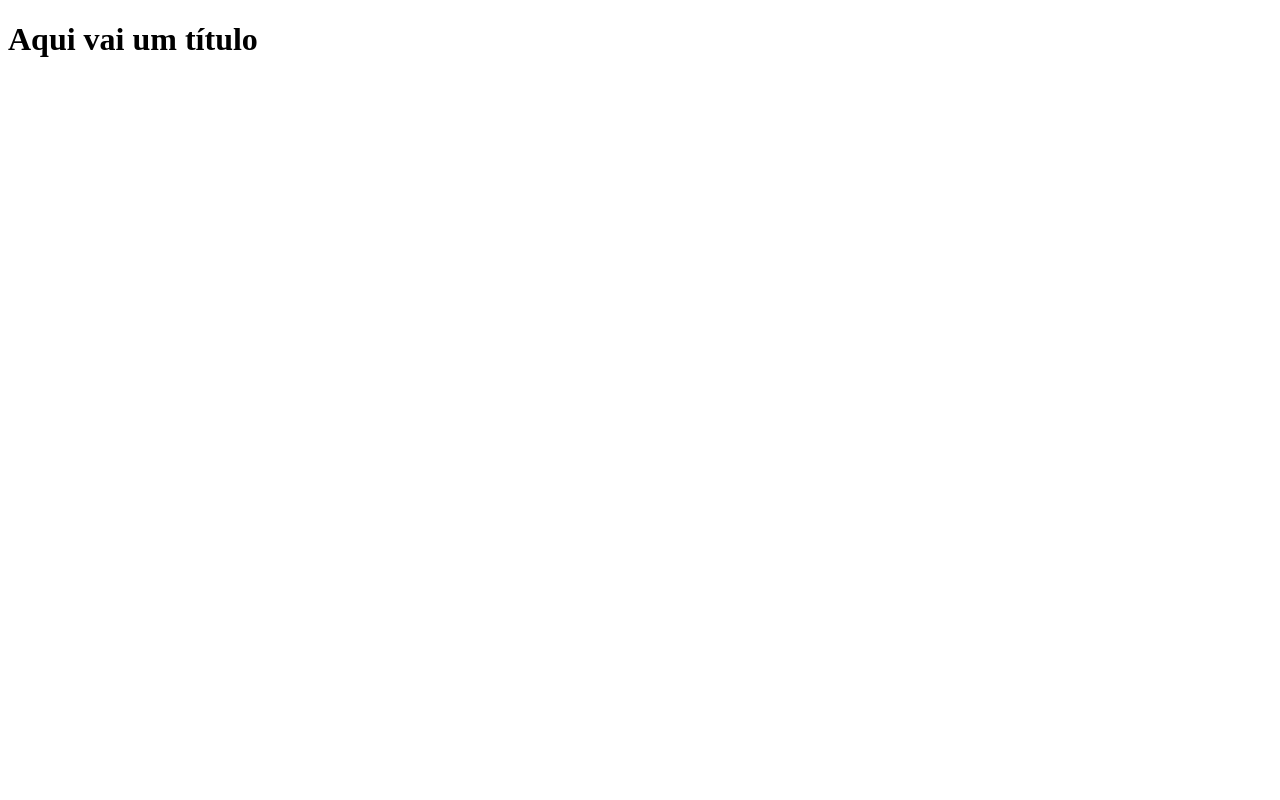
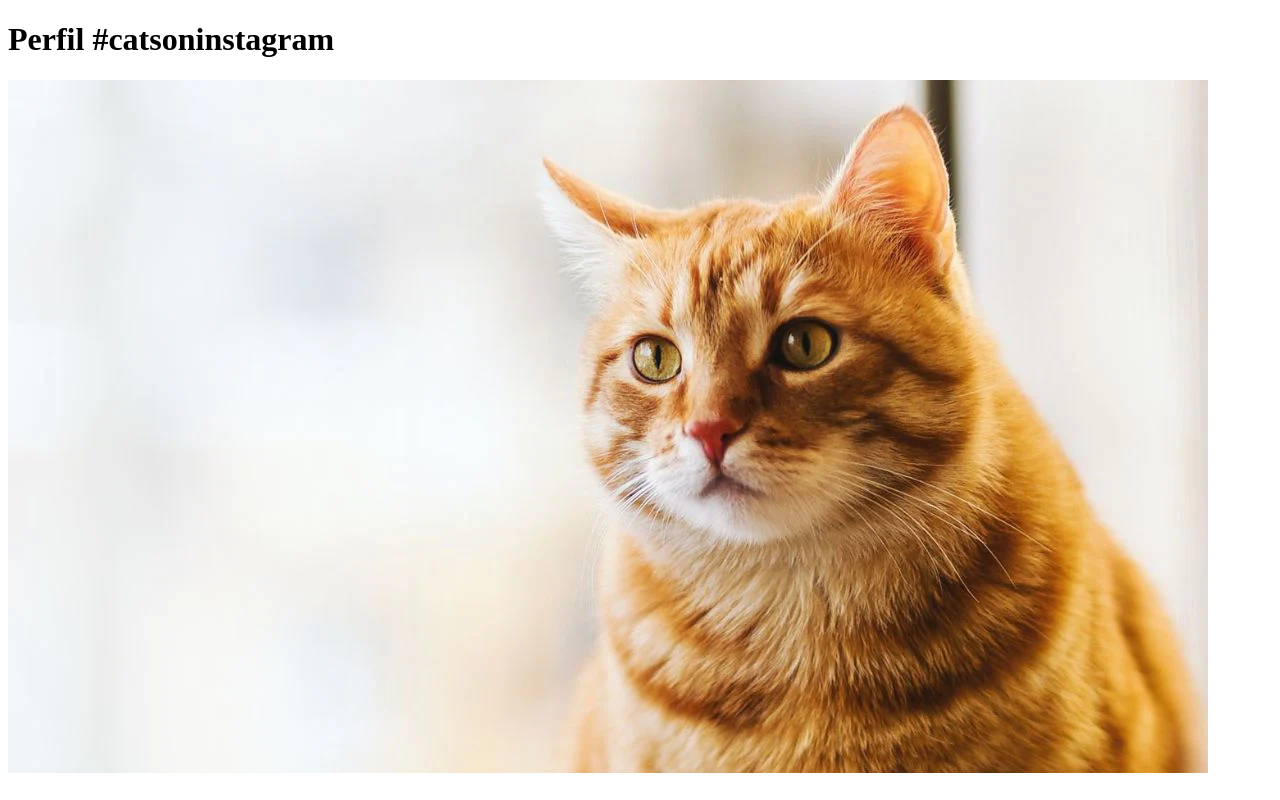
Before and after one commit to wemersonnino/Exercicio-topico07-cotemig, a plain HTML site: page index.html in a window 1280 px wide. Drawn offline with Linux system fonts and the light colour scheme.

Commit message:
adicionando imagem do gatinho

```diff
--- a/index.html
+++ b/index.html
@@ -1,13 +1,11 @@
 <!DOCTYPE html>
  <html lang="pt-br">
-
   <head>
-    <title>Título da página</title>
+    <title>Fanpage de animais</title>
    <meta charset="utf-8">
   </head>
-
   <body>
-    <h1>Aqui vai um título</h1>
+    <h1>Perfil #catsoninstagram</h1>
+  <img src="images/natusan-blog-how-cat-years-work-header.png" />
   </body>
-
  </html>
```
Also changed, not shown: images/natusan-blog-how-cat-years-work-header.png (added). Lines whose indentation alone changed are shown as unchanged.
